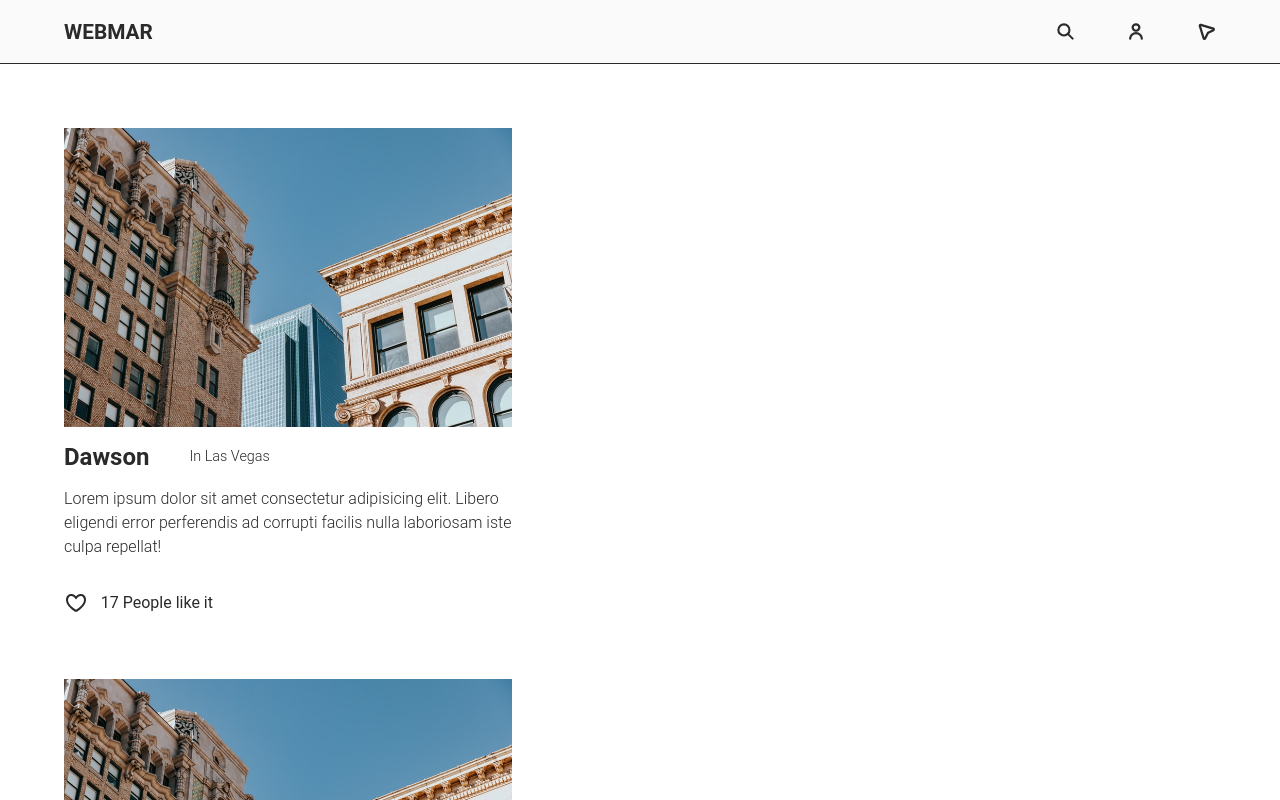
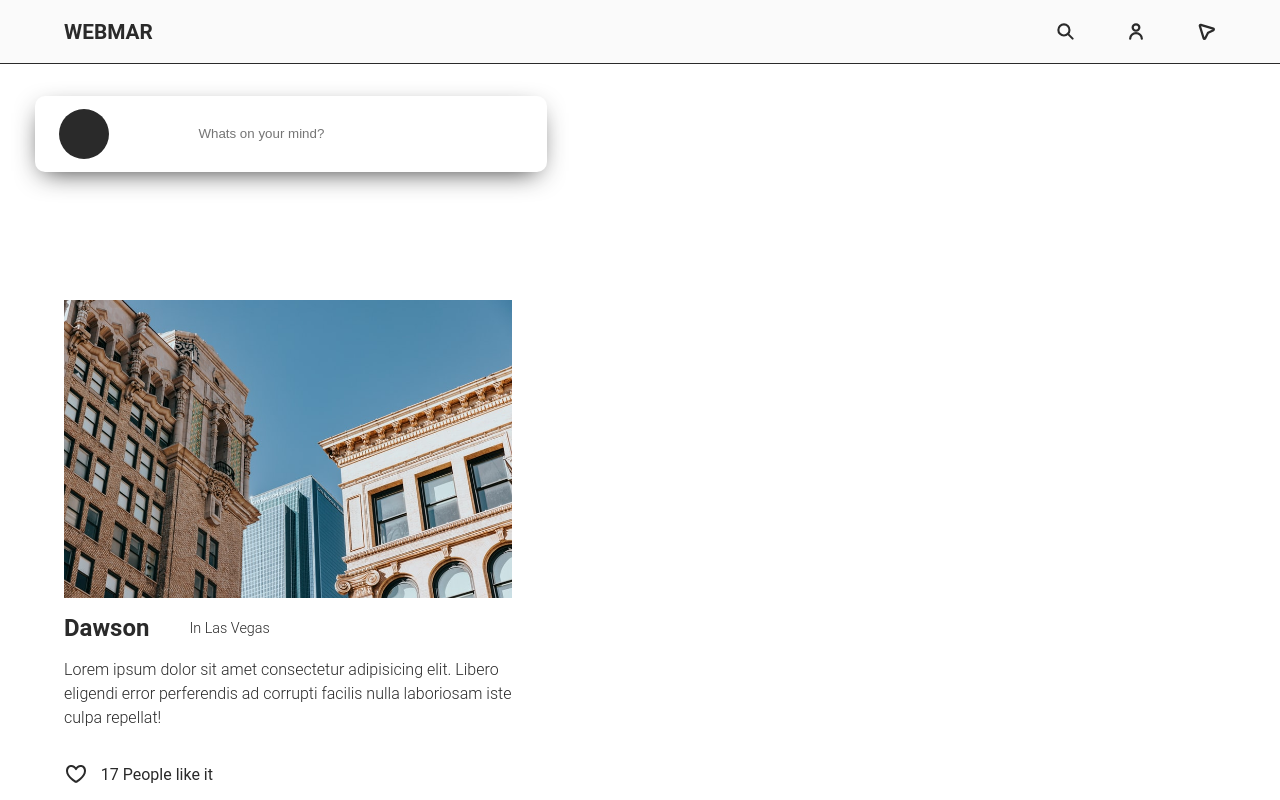
Before and after one commit to BaczkiewiczDawid/webmar, a React (Create React App) app: page / in a window 1280 px wide. Shown: the top 800 px of the page. Built offline with nearby package versions, Linux system fonts and the light colour scheme.

Commit message:
new post

```diff
--- a/src/components/templates/Dashboard/Dashboard.js
+++ b/src/components/templates/Dashboard/Dashboard.js
@@ -1,12 +1,147 @@
+import { useState } from 'react';
 import Navigation from 'components/templates/Navigation/Navigation';
 import SinglePost from 'components/organisms/SinglePost/SinglePost';
 import { PostsContainer } from './Dashboard.style';
 import posts from 'data/posts'
+import styled from 'styled-components';
+import folder from 'assets/images/folder-icon.svg';
+
+const NewPostContainer = styled.div`
+    display: flex;
+    justify-content: space-between;
+    width: 90vw;
+    margin: 6rem auto 0;
+    box-shadow: -1px 8px 27px -9px ${({ theme }) => theme.colors.black};
+    border-radius: 10px;
+    padding: .8rem 1.5rem;
+
+    @media screen and (min-width: 768px) {
+        width: 40vw;
+        margin: none;
+        margin-left: 2rem;
+    }
+
+    @media screen and (min-width: 1024px) {
+        width: 40vw;
+        margin: none;
+        margin-left: 2.2rem;
+    }
+`;
+
+const ProfilePicture = styled.div`
+    width: 50px;
+    height: 50px;
+    border-radius: 25px;
+    background-color: ${({ theme }) => theme.colors.black};
+`;
+
+const Input = styled.input`
+    width: 70%;
+    border: none;
+`;
+
+const Form = styled.div`
+    display: flex;
+    flex-direction: column;
+    width: 90vw;
+    height: 70vh;
+    position: absolute;
+    top: 5vh;
+    left: 5vw;
+    background-color: ${({ theme }) => theme.colors.white};
+    box-shadow: -1px 8px 27px -9px ${({ theme }) => theme.colors.black};
+    margin: 0 auto;
+    border-radius: 8px;
+
+    @media screen and (min-width: 768px) {
+        width: 50vw;
+    }
+
+    @media screen and (min-width: 1200px) {
+        left: 2rem;
+    }
+
+    @media screen and (min-width: 1500px) {
+        width: 40vw;
+        height: 45vh;
+    }
+`;
+
+const TextArea = styled.textarea`
+    width: 90%;
+    height: 30%;
+    margin: 1rem auto;
+    resize: none;
+    border: ${({ theme }) => theme.colors.lightGray} solid 1px;
+    padding: .5rem;
+
+    @media screen and (min-width: 768px) {
+        margin: none;
+        margin-left: 1rem;
+    }
+`;
+
+const Title = styled.h1`
+    font-size: 1.5rem;
+    margin-left: 1rem;
+    margin-top: 1rem;
+`;
+
+const AttatchFile = styled.div`
+    display: flex;
+    align-items: center;
+    margin: 1rem;
+
+    span {
+        margin-left: 1rem;
+    }
+`;
+
+const Button = styled.button`
+    width: 90%;
+    background-color: ${({ theme }) => theme.colors.blue};
+    margin-top: 2rem;
+    border: none;
+    color: ${({ theme }) => theme.colors.white};
+    font-size: 1.3rem;
+    font-weight: 700;
+    padding: .8rem 2rem;
+    text-align: center;
+    text-decoration: none;
+    margin: 5rem auto 0 auto;
+`;
 
 const Dashboard = () => {
+    const [isFormOpened, setIsFormOpened] = useState(false);
+
+    const openForm = () => {
+        if (!isFormOpened) {
+            setIsFormOpened(!isFormOpened);
+        }
+    }
+
+    const handlePublicPost = () => {
+        setIsFormOpened(!isFormOpened);
+    }
+
     return (
         <>
             <Navigation />
+            <NewPostContainer>
+                <ProfilePicture></ProfilePicture>
+                <Input type="text" placeholder="Whats on your mind?" onClick={openForm}  />
+            </NewPostContainer>
+            {isFormOpened ?
+                <Form>
+                    <Title>Whats on your mind?</Title>
+                    <TextArea placeholder="Type something..."></TextArea>
+                    <AttatchFile>
+                        <img src={folder} alt="attach file" />
+                        <span>Upload photo</span>
+                    </AttatchFile>
+                    <Button onClick={handlePublicPost}>Public post</Button>
+                </Form>
+            : null}
             <PostsContainer>
                 {posts.map((post) => <SinglePost key={post.id} name={post.name} location={post.location} img={post.img} description={post.description} likes={post.likes} />)}
             </PostsContainer>
```
Also changed, not shown: src/assets/images/folder-icon.svg (added).
